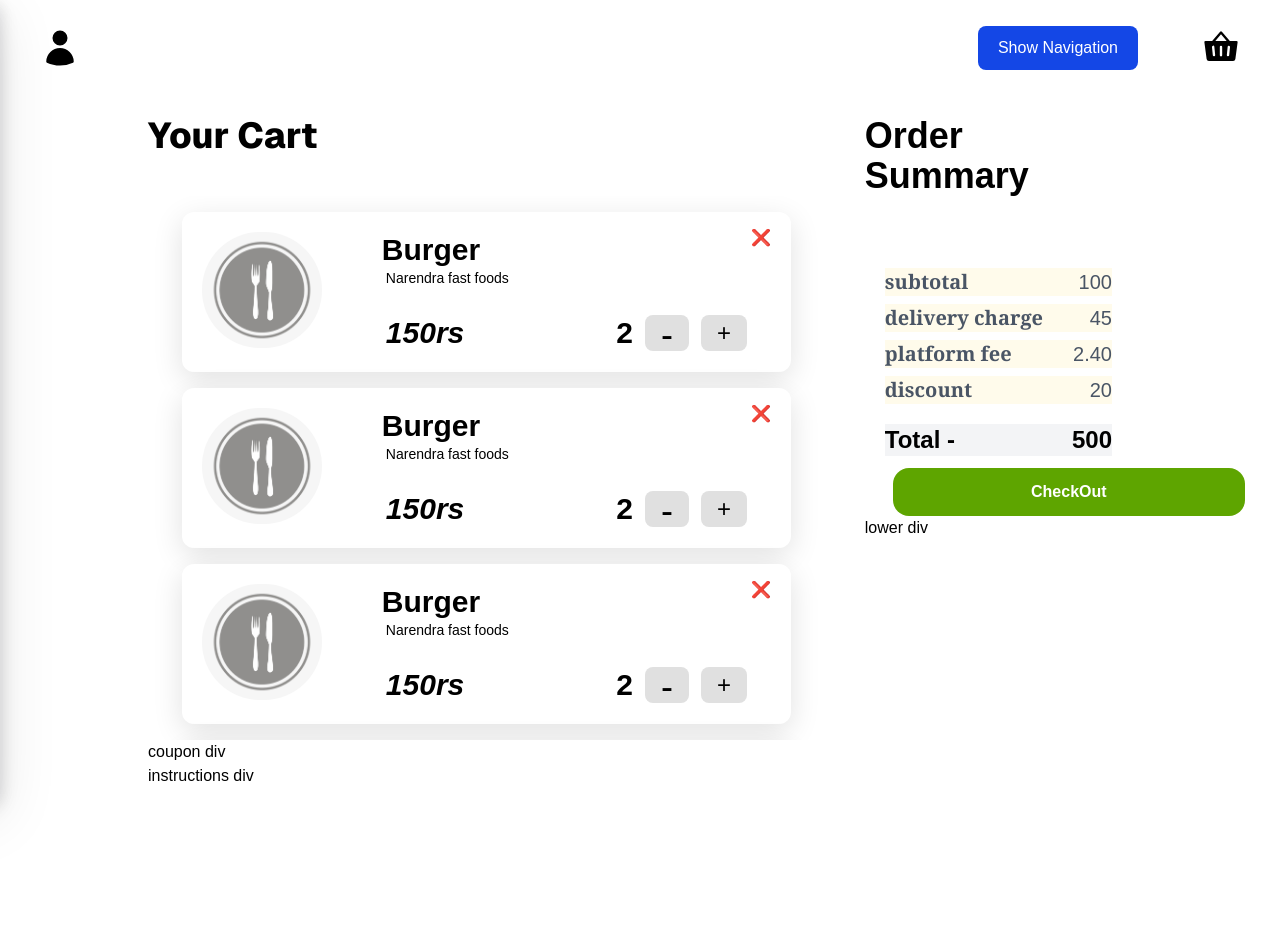
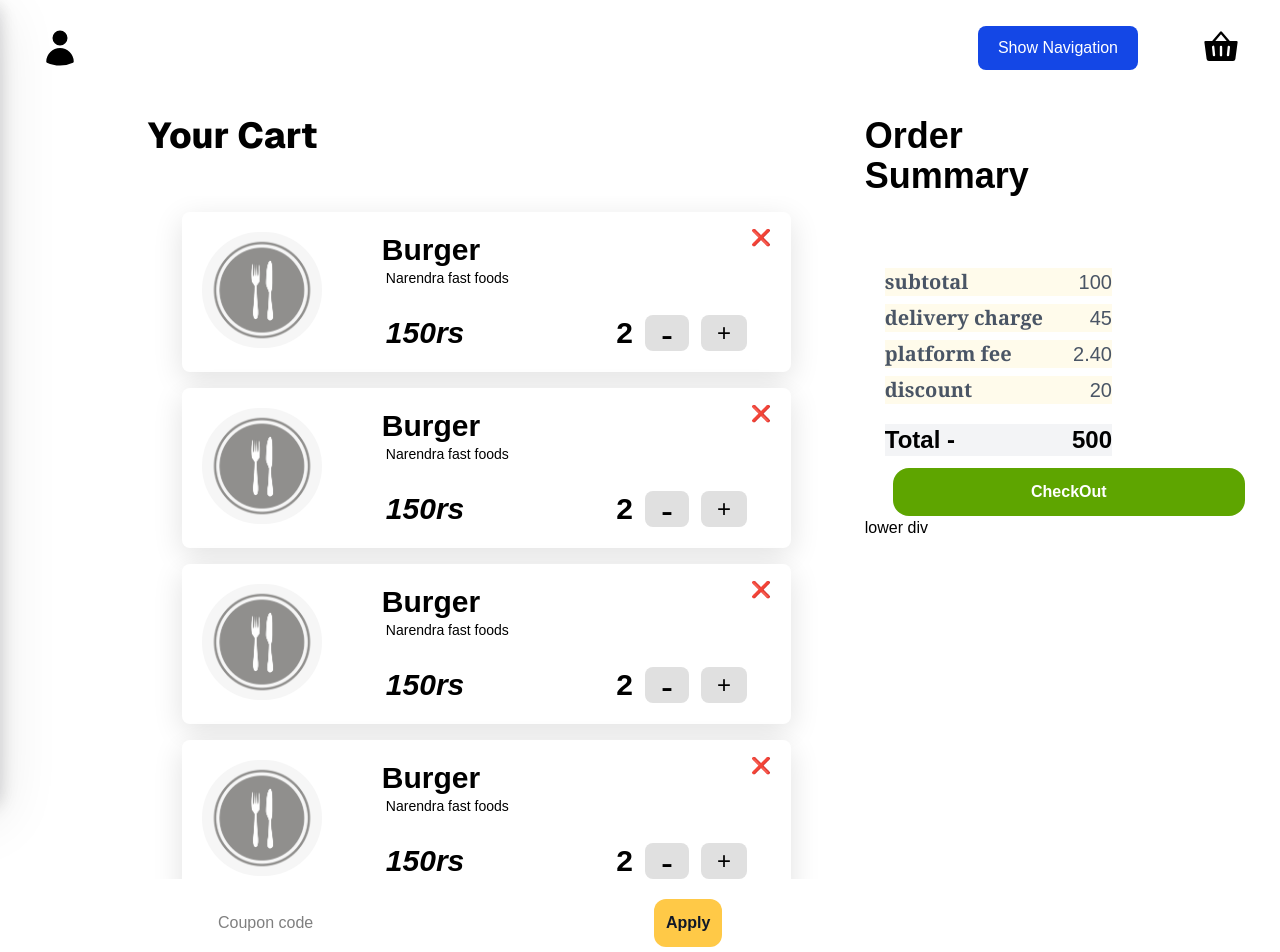
Before and after one commit to narendra-create/Best-Fullstack-Projects, a Next.js app in the folder Local-Bite/client/: page /components/Cart in a window 1280 px wide. Shown: the top 952 px of the page. Built offline with nearby package versions, Linux system fonts and the light colour scheme; no server answers.

Commit message:
UPDATE: Ui Improvement in cart with new fields like coupon and instructions

```diff
--- a/Local-Bite/client/app/Cards/CartProduct/page.js
+++ b/Local-Bite/client/app/Cards/CartProduct/page.js
@@ -2,7 +2,7 @@ import React from 'react'
 
 const CartProduct = () => {
     return (
-        <div className='relative shadow-[0_8px_30px_rgb(0,0,0,0.12)] text-black mt-4 mx-auto w-[90%] h-40 bg-white flex rounded-xl gap-5'>
+        <div className='relative shadow-[0_8px_30px_rgb(0,0,0,0.12)] text-black mt-4 mx-auto w-[90%] h-40 bg-white flex rounded-lg gap-5'>
             <img src="/food-placeholder.jpeg" alt="food image" className='w-30 m-5 object-cover object-center rounded-full h-29' />
             <div className='relative flex flex-col w-full  p-1 justify-between my-2'>
                 <div className='h-[60%]  flex flex-col pl-4 mt-2'>
--- a/Local-Bite/client/app/components/Cart/page.js
+++ b/Local-Bite/client/app/components/Cart/page.js
@@ -13,8 +13,14 @@ const Cart = () => {
             return <CartProduct key={i} />
           })}
         </div>
-        <div>coupon div</div>
-        <div>instructions div</div>
+        <div className='mx-12.5 rounded-2xl gap-1 flex mt-5'>
+          <input type="text" id='coupon' name='coupon' placeholder='Coupon code' className='bg-white pl-5 w-113 h-full focus:outline-1 outline-gray-400 rounded-lg' />
+          <button className='bg-sev-yellow py-3 transition-all ease-in-out duration-150 hover:bg-yellow-700 hover:text-gray-100 px-3 rounded-xl text-gray-900 font-semibold focus:outline-1 outline-gray-400'>Apply</button>
+        </div>
+        <div className='flex flex-col mx-12 mt-5'>
+          <label htmlFor="instructions" className='font-semibold mb-3 text-xl'>Special instructions for Restaurant</label>
+          <textarea placeholder='type here (max 320)' name="instructions" id="instructions" maxLength={320} className='text-lg font-serif w-154 py-2 px-5 h-44 bg-white resize-none rounded-lg ml-1 break-words whitespace-normal'/>
+        </div>
       </div>
       <div className='w-[30%] p-5'>
         <h3 className='mb-12 font-extrabold text-4xl'>Order Summary</h3>
```
